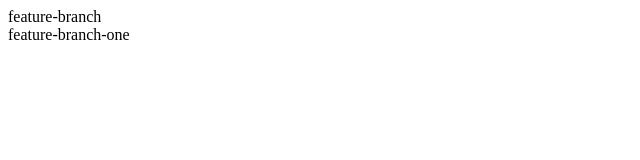
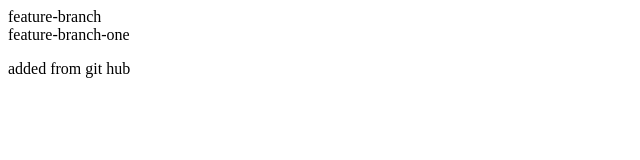
Before and after one commit to Gangaprasad5990/Learning-angular-repo, a plain HTML site: page index.html in a window 1280 px wide. Shown: the whole page, without its empty margins (0-640 px from the left). Drawn offline with Linux system fonts and the light colour scheme.

Commit message:
Update index.html

```diff
--- a/index.html
+++ b/index.html
@@ -1,2 +1,3 @@
 <div>feature-branch</div>
 <div>feature-branch-one</div>
+<p>added from git hub</p>
```
